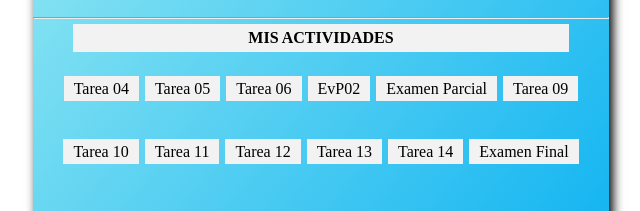
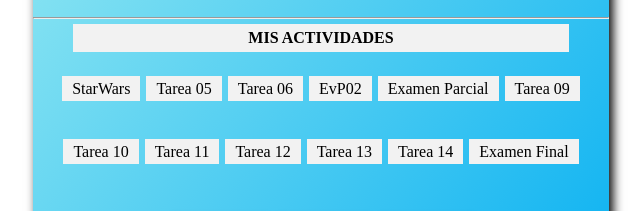
Before and after one commit to dayanahuanca33-web/dayanahuanca33-web.github.io, a plain HTML site: page index.html in a window 1280 px wide. Shown: the part 406-617 px from the top of the page, 319-959 px from the left. Drawn offline with Linux system fonts and the light colour scheme.

Commit message:
Update index.html

```diff
--- a/index.html
+++ b/index.html
@@ -23,7 +23,7 @@ v<!DOCTYPE html>
             <p>Mis Actividades</p>
             <ul>
                 <!--tarea04,tarea05,evp2,exp son los nombres de los repositorios github secundarios-->
-                <li><a href="/tarea04/index.html">Tarea 04</a></li>
+                <li><a href="/tarea04/index.html">StarWars</a></li>
                 <li><a href="/tarea05/index.html">Tarea 05</a></li>
                 <li><a href="/tarea06/index.html">Tarea 06</a></li>
                 <li><a href="/evp2/index.html">EvP02</a></li>
```
